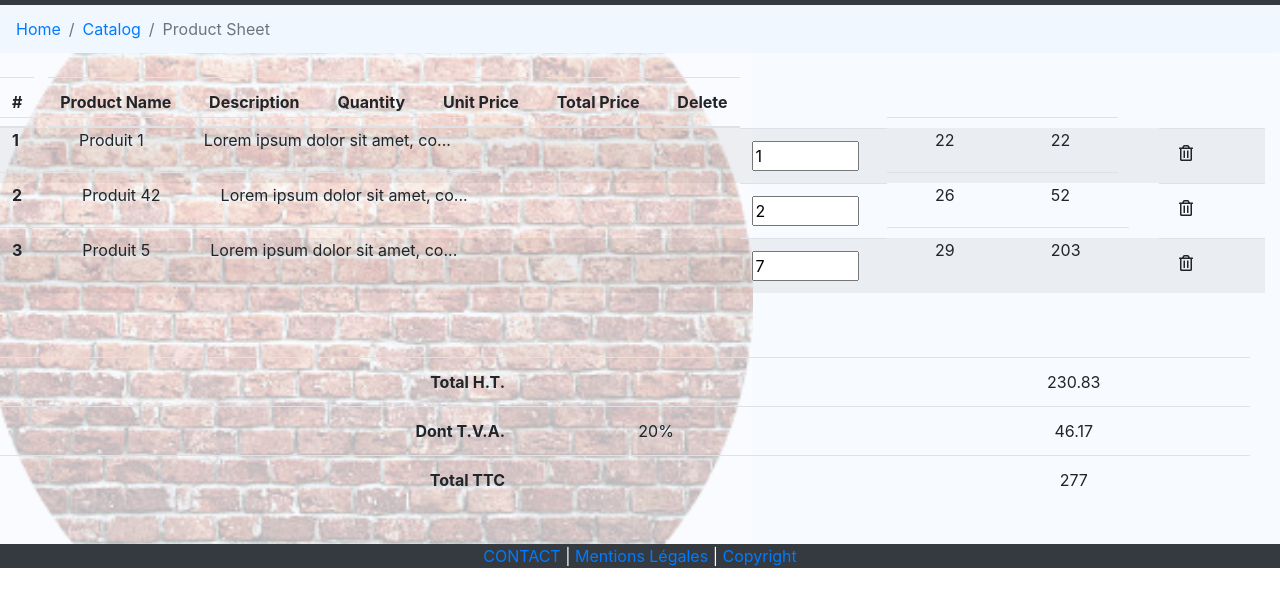
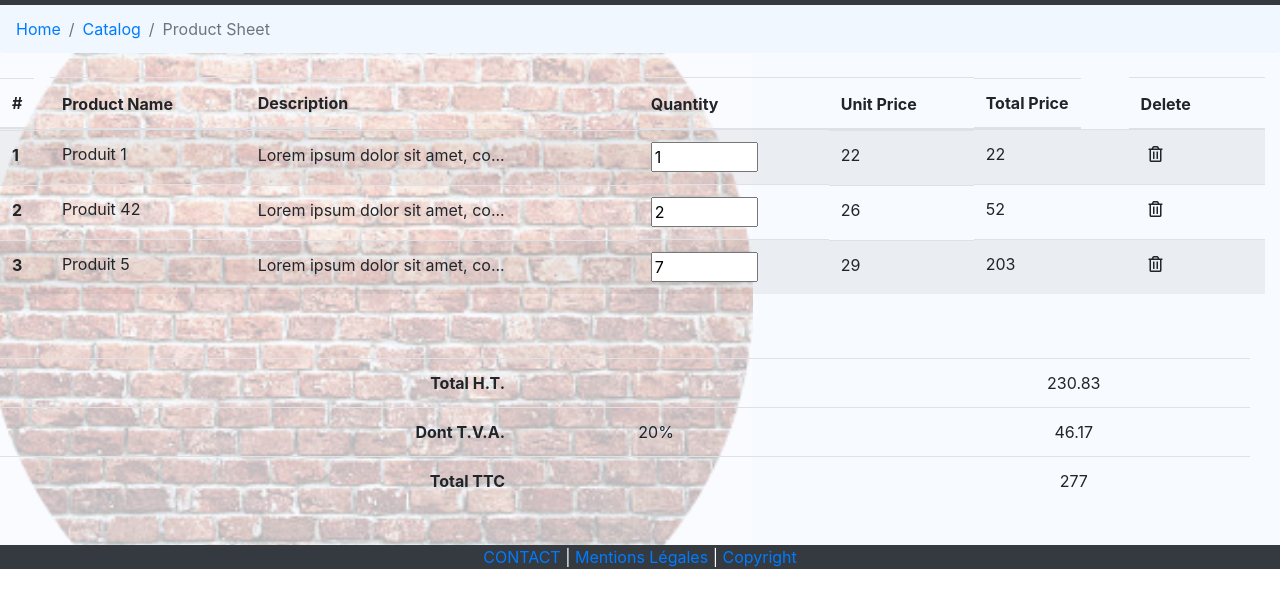
Before and after one commit to zerstorers/E_commerce_LM, a plain HTML site: page basket.html in a window 1280 px wide. Shown: the part 87-694 px from the top of the page. Drawn offline with nearby package versions, Linux system fonts and the light colour scheme.

Commit message:
panier corrigé et maj

```diff
--- a/basket.html
+++ b/basket.html
@@ -56,14 +56,14 @@
                                     <div class="col-12 mb-4 mt-4 table-responsive pr-0">
                                         <table class="table table-striped">
                                             <thead>
-                                                <tr class="w-100 d-flex justify-content-between">
-                                                    <th scope="col" class="d-none d-md-inline">#</th>
-                                                    <th scope="col" class="d-none d-md-inline">Product Name</th>
-                                                    <th scope="col" class="d-none d-md-inline">Description</th>
-                                                    <th scope="col" class="d-none d-md-inline">Quantity</th>
-                                                    <th scope="col" class="d-none d-md-inline">Unit Price</th>
-                                                    <th scope="col" class="d-none d-md-inline">Total Price</th>
-                                                    <th scope="col" class="d-none d-md-inline">Delete</th>
+                                                <tr>
+                                                    <th scope="col" class="d-none d-md-inline-block">#</th>
+                                                    <th scope="col">Product Name</th>
+                                                    <th scope="col" class="d-none d-md-inline-block">Description</th>
+                                                    <th scope="col">Quantity</th>
+                                                    <th scope="col">Unit Price</th>
+                                                    <th scope="col" class="d-none d-md-inline-block">Total Price</th>
+                                                    <th scope="col">Delete</th>
                                                 </tr>
                                             </thead>
                                             <tbody id="basket">
--- a/script_basket.js
+++ b/script_basket.js
@@ -25,17 +25,17 @@ $(document).ready(function () {
         var cartItem = cart[i]
         var tableRow = $('<tr id="rowProduct-' + i + '">')
         $("#basket").append(tableRow)
-        var tableth = $('<th scope="row" class="d-none d-md-inline">')
+        var tableth = $('<th scope="row" id="productNum-'+ i +'" class="d-none d-md-block">')
         tableRow.append(tableth)
-        var tableProductName = $('<td id="productName-' + i + '"class="d-none d-md-inline product_name pl-5">')
-        var tableDesc = $('<td id="prodDesc-' + i + '"class="d-none d-md-inline prod_desc pl-5">')
+        var tableProductName = $('<td id="productName-' + i + '"class="product_name">')
+        var tableDesc = $('<td id="prodDesc-' + i + '"class="d-none d-md-block prod_desc">')
         tableRow.append(tableProductName)
         tableRow.append(tableDesc)
-        var tableinput = $('<td> <input type="number" id="input-' + i + '" class="quantity d-md-inline" value="0" min="0" max="1000" step="1" /> ')
+        var tableinput = $('<td> <input type="number" id="input-' + i + '" class="quantity" value="0" min="0" max="1000" step="1" /> ')
         tableRow.append(tableinput)
-        var unitPrice = ('<td id="unitPrice-' + i + '"class=" d-none d-md-inline unit_price px-5">')
+        var unitPrice = ('<td id="unitPrice-' + i + '"class=" d-none d-md-block unit_price">')
         tableRow.append(unitPrice)
-        var totalPrice = ('<td id="totalPrice-' + i + '"class=" d-none d-md-inline total_price px-5">')
+        var totalPrice = ('<td id="totalPrice-' + i + '"class="total_price">')
         tableRow.append(totalPrice)
         var tableTrash = $('<td><i id="trash-' + i + '"class="far fa-trash-alt pr-5">')
         tableRow.append(tableTrash)
```
